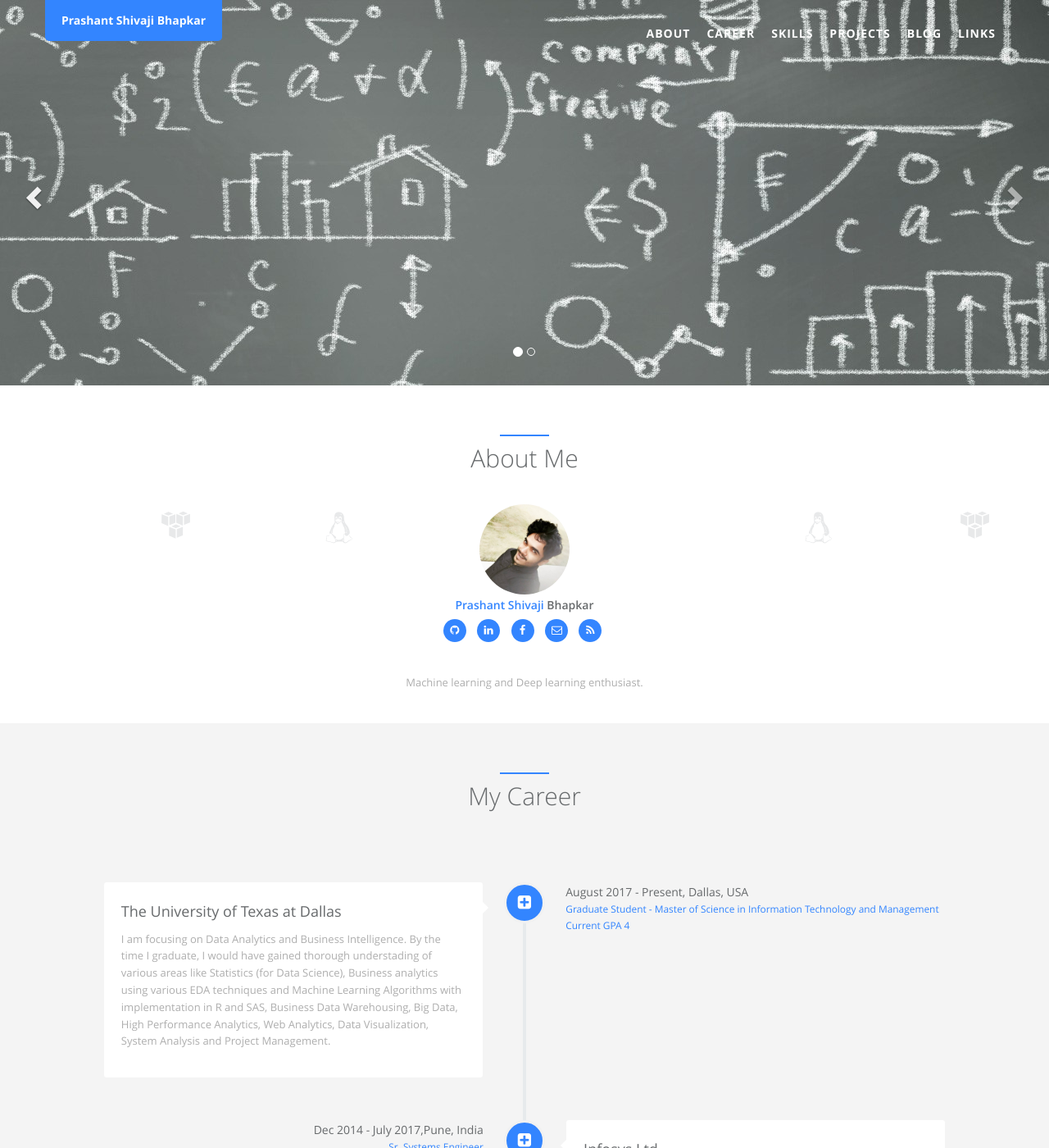
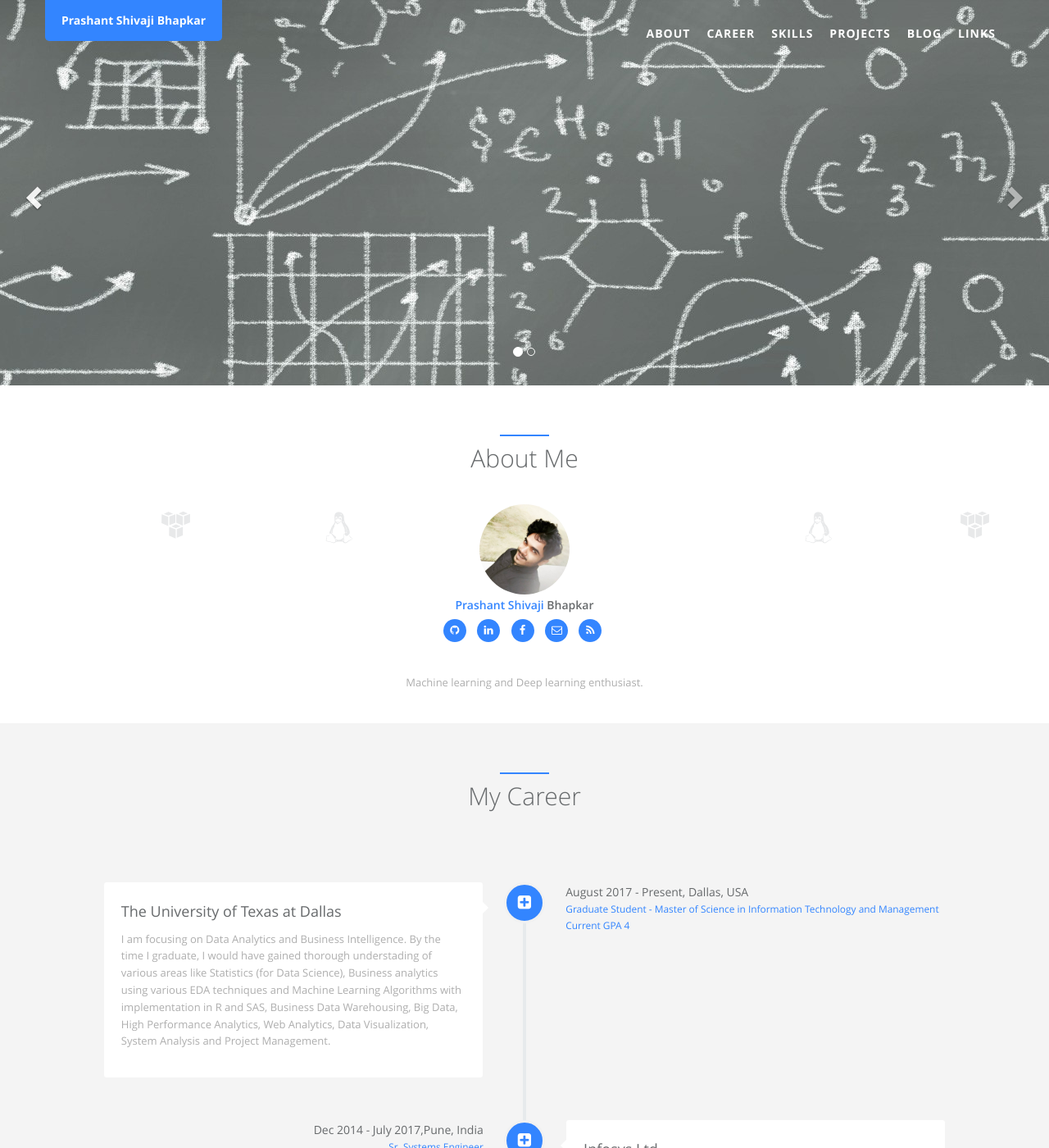
Before and after one commit to PrashantShivajiBhapkar/PrashantShivajiBBhapkar.github.io, a Jekyll site: the page built from index.html, in a window 1280 px wide and 1400 px high. Shown: the whole window at 82% size. Built offline with Jekyll 4.4.1, drawn with Linux system fonts in a browser that asks for light colours.

Commit message:
Updated images and added project detail

```diff
--- a/_sass/_style.scss
+++ b/_sass/_style.scss
@@ -2500,13 +2500,13 @@ body {
     height: auto;
   }
   .header-back {
-    height: 470px;
+    height: 100%;
     width: 100%;
     &.one {
-      background: url(../assets/img/landing/header_one.jpg) 100% 0 no-repeat;
+      background: url(../assets/img/landing/header_one.jpg) 50% 0 no-repeat;
     }
     &.two {
-      background: url(../assets/img/landing/header_two.jpg) 100% 0 no-repeat;
+      background: url(../assets/img/landing/header_two.jpg) 50% 0 no-repeat;
     }
   }
   .carousel {
```
